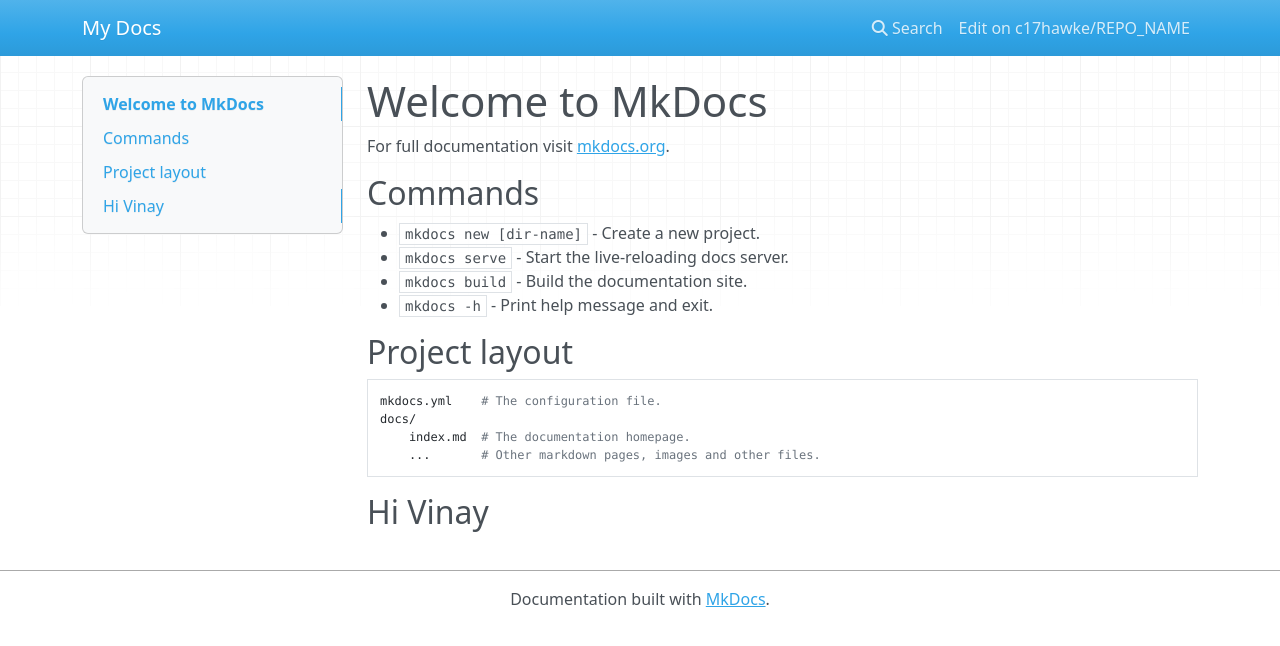
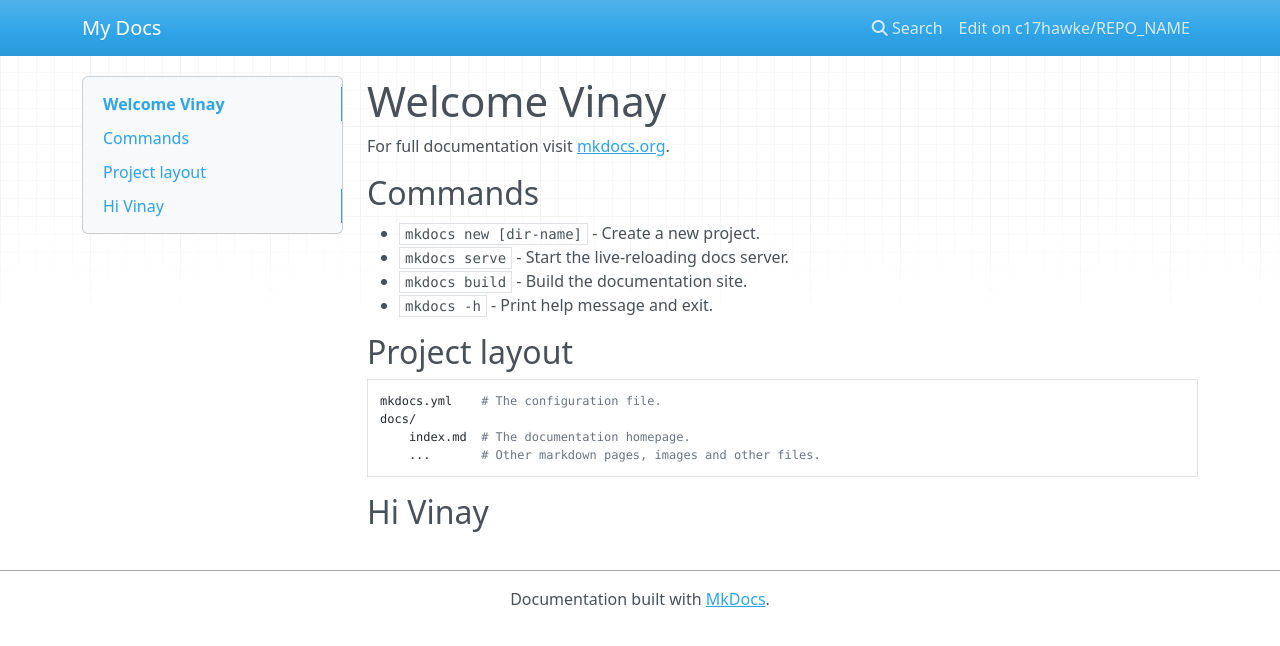
Before and after one commit to sunilhlk/mkdocs-poc, an MkDocs documentation site: the page built from docs/index.md, in a window 1280 px wide. Shown: the top 646 px of the page. Built offline with MkDocs 1.6.1, drawn with Linux system fonts in a browser that asks for light colours; nearby versions of some CDN libraries.

Commit message:
Update index.md

```diff
--- a/docs/index.md
+++ b/docs/index.md
@@ -1,4 +1,4 @@
-# Welcome to MkDocs
+# Welcome Vinay
 
 For full documentation visit [mkdocs.org](https://www.mkdocs.org).
 
```
